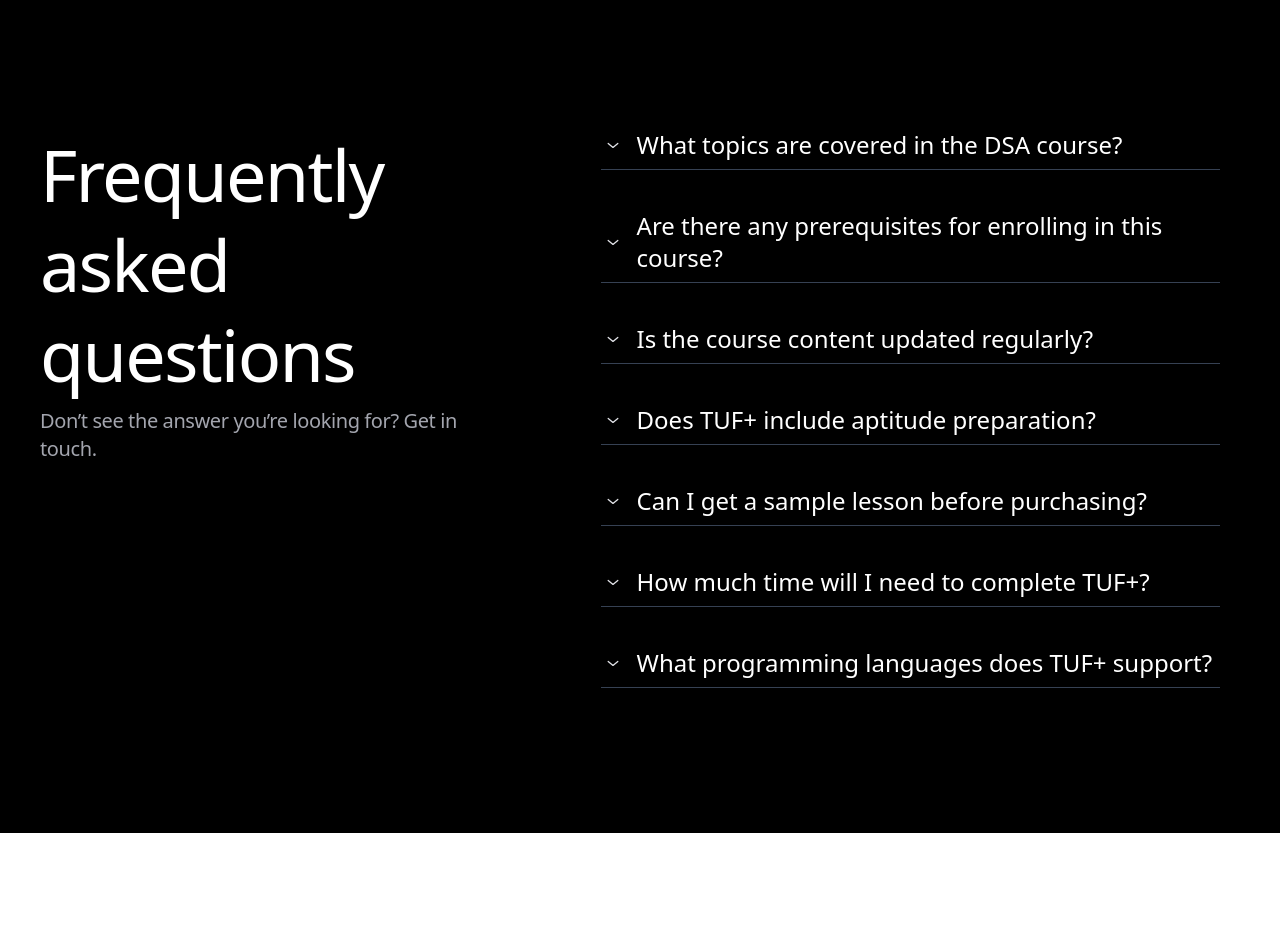
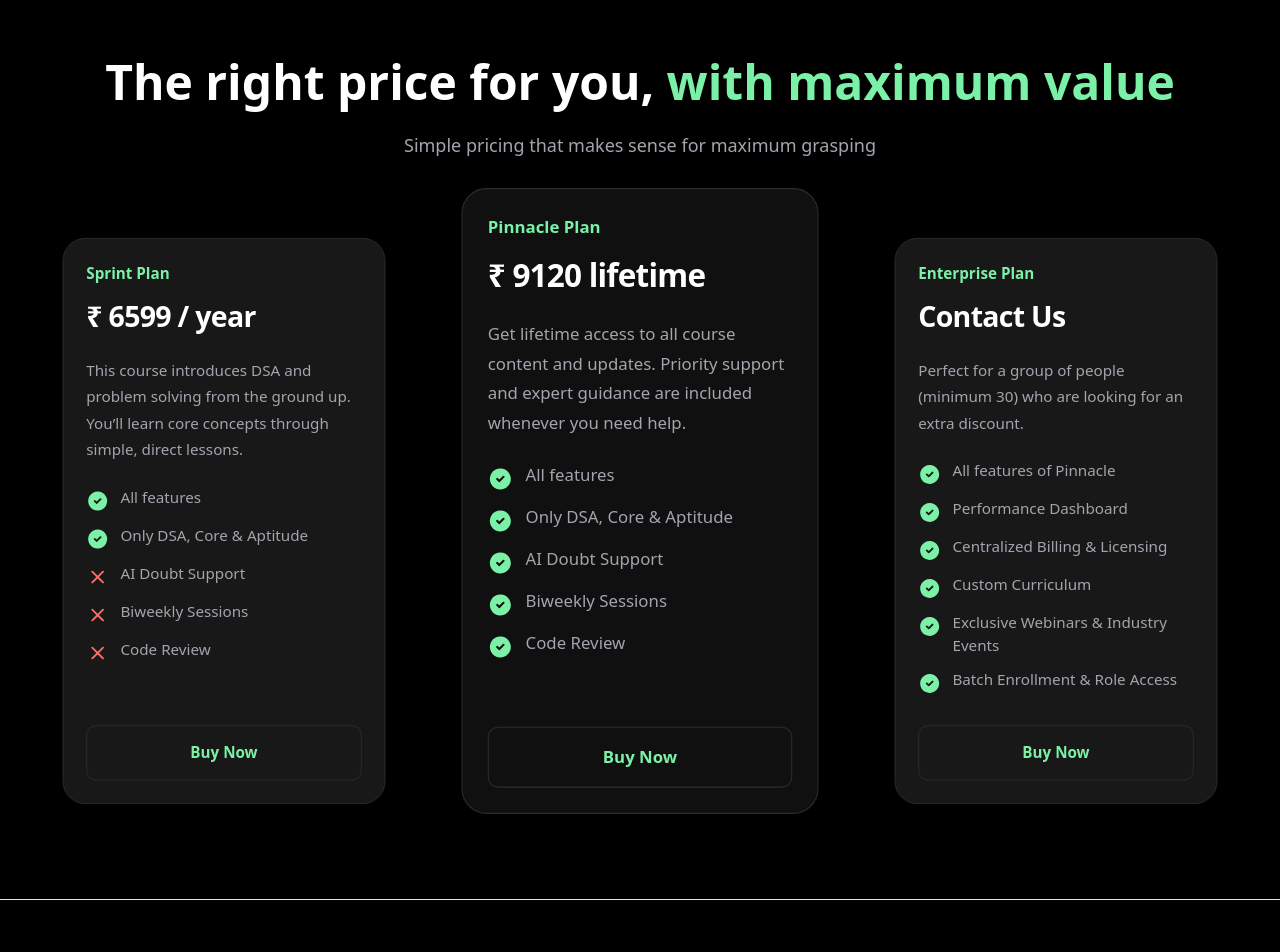
Before and after one commit to ArthKulkarni93/TUF-, a React (Vite) app: page / in a window 1280 px wide. Shown: the part 1820-2772 px from the top of the page. Before the commit the page ends 2653 px from the top, so only its background shows below. Built offline with nearby package versions, Linux system fonts and the light colour scheme.

Commit message:
plan cards done

```diff
--- a/src/App.tsx
+++ b/src/App.tsx
@@ -1,6 +1,7 @@
 // import { Button } from "@/components/ui/button"
 import Services from "./components/section/Services"
 import FAQ from "./components/section/FAQ"
+import Plan from "./components/section/Plans"
 
 function App() {
   return (
@@ -12,6 +13,8 @@ function App() {
       <hr className="bg-white"/>
       <Services />
       <hr className="bg-white"/>
+      <Plan/>
+      <hr className="bg-white"/>
       <FAQ/>
 
     </div>
@@ -19,3 +22,6 @@ function App() {
 }
 
 export default App
+//testimonial section
+// hero section
+// bento
--- /dev/null
+++ b/src/components/section/Plans.tsx
@@ -0,0 +1,113 @@
+export default function Plans() {
+  const features = [
+    {
+      name: "Sprint Plan",
+      price: "₹ 6599 / year",
+      features: [
+        { label: "All features", included: true },
+        { label: "Only DSA, Core & Aptitude", included: true },
+        { label: "AI Doubt Support", included: false },
+        { label: "Biweekly Sessions", included: false },
+        { label: "Code Review", included: false },
+      ],
+      bg: "bg-[#181818]",
+      highlight: false,
+    },
+    {
+      name: "Pinnacle Plan",
+      price: "₹ 9120 lifetime",
+      features: [
+        { label: "All features", included: true },
+        { label: "Only DSA, Core & Aptitude", included: true },
+        { label: "AI Doubt Support", included: true },
+        { label: "Biweekly Sessions", included: true },
+        { label: "Code Review", included: true },
+      ],
+      bg: "bg-[#101010]",
+      highlight: true,
+    },
+    {
+      name: "Enterprise Plan",
+      price: "Contact Us",
+      features: [
+        { label: "All features of Pinnacle", included: true },
+        { label: "Performance Dashboard", included: true },
+        { label: "Centralized Billing & Licensing", included: true },
+        { label: "Custom Curriculum", included: true },
+        { label: "Exclusive Webinars & Industry Events", included: true },
+        { label: "Batch Enrollment & Role Access", included: true },
+      ],
+      bg: "bg-[#181818]",
+      highlight: false,
+    },
+  ];
+
+  return (
+    <div className="w-full bg-black py-20 px-4">
+      <div className="text-white w-full mx-auto text-center px-4">
+        <div className="mx-auto text-3xl md:text-4xl lg:text-5xl font-bold leading-snug max-w-[90%] sm:max-w-[450px] md:max-w-[650px] lg:max-w-full">
+          <span>The right price for you, </span>
+          <span className="text-green-300">with maximum value</span>
+        </div>
+        <div className="text-[#a3a5ae] text-center text-base md:text-lg max-w-[90%] sm:max-w-[450px] md:max-w-[600px] lg:max-w-[700px] mx-auto mt-4">
+          Simple pricing that makes sense for maximum grasping
+        </div>
+      </div>
+
+      <div className="grid grid-cols-1 md:grid-cols-3 gap-8 max-w-7xl mx-auto mt-16 px-4">
+        {features.map((plan, index) => (
+          <div
+            key={index}
+            className={`text-white border border-[#2c2c2c] rounded-3xl ${plan.bg} w-full max-w-[340px] mx-auto p-6 flex flex-col justify-between ${
+              plan.highlight ? "md:scale-105 shadow-2xl md:relative md:top-[-20px]" : "md:scale-95"
+            } transition-transform duration-500`}
+          >
+            <div>
+              <div className="text-green-300 text-md font-semibold mb-4">
+                {plan.name}
+              </div>
+              <div className="text-white text-2xl md:text-3xl font-bold tracking-tight mb-6">
+                {plan.price}
+              </div>
+              <div className="text-[#a3a5ae] text-sm md:text-base leading-7 mb-6">
+                {plan.name === "Sprint Plan"
+                  ? "This course introduces DSA and problem solving from the ground up. You’ll learn core concepts through simple, direct lessons."
+                  : plan.name === "Pinnacle Plan"
+                  ? "Get lifetime access to all course content and updates. Priority support and expert guidance are included whenever you need help."
+                  : "Perfect for a group of people (minimum 30) who are looking for an extra discount."}
+              </div>
+              <div className="flex flex-col gap-y-3">
+                {plan.features.map((feature, i) => (
+                  <div key={i} className="flex items-start gap-x-3">
+                    <svg
+                      xmlns="http://www.w3.org/2000/svg"
+                      width="24"
+                      height="24"
+                      viewBox="0 0 24 24"
+                      fill={feature.included ? "#7bf1a8" : "#ff6b6b"}
+                      className="shrink-0 w-6 h-6 mt-1"
+                    >
+                      <path
+                        d={
+                          feature.included
+                            ? "M17 3.34a10 10 0 1 1 -14.995 8.984l-.005 -.324l.005 -.324a10 10 0 0 1 14.995 -8.336zm-1.293 5.953a1 1 0 0 0 -1.32 -.083l-.094 .083l-3.293 3.292l-1.293 -1.292l-.094 -.083a1 1 0 0 0 -1.403 1.403l.083 .094l2 2l.094 .083a1 1 0 0 0 1.226 0l.094 -.083l4 -4l.083 -.094a1 1 0 0 0 -.083 -1.32z"
+                            : "M12 10.586l4.95-4.95a1 1 0 1 1 1.414 1.414L13.414 12l4.95 4.95a1 1 0 0 1-1.414 1.414L12 13.414l-4.95 4.95a1 1 0 0 1-1.414-1.414L10.586 12l-4.95-4.95A1 1 0 1 1 7.05 5.636L12 10.586z"
+                        }
+                      />
+                    </svg>
+                    <span className="text-sm md:text-base text-[#a3a5ae]">
+                      {feature.label}
+                    </span>
+                  </div>
+                ))}
+              </div>
+            </div>
+            <button className="mt-8 text-green-300 text-center border border-[#2c2c2c] rounded-lg p-4 w-full font-semibold hover:bg-green-300 hover:text-black transition-colors duration-200">
+              Buy Now
+            </button>
+          </div>
+        ))}
+      </div>
+    </div>
+  );
+}
--- a/src/components/section/Services.tsx
+++ b/src/components/section/Services.tsx
@@ -32,7 +32,7 @@ export default function Services() {
         {/* Card 1 */}
         <div className="relative h-90 md:h-96 w-70 md:w-72 flex-shrink-0 ml-4 md:ml-10 hover:-translate-y-8 transition-transform duration-300 z-20">
           <img className="h-full w-full object-cover rounded-lg" src="https://res.cloudinary.com/dh626d9by/image/upload/v1751728709/DSA1_mmxh1m.png" alt="DSA" />
-          <span className="absolute p-6 inset-0 flex text-white text-18 leading-tight tracking-tight drop-shadow-lg">Data Structures & Algo</span>
+          <span className="absolute p-6 inset-0 flex text-white text-18 leading-tight tracking-tight drop-shadow-lg font-bold">Data Structures & Algo</span>
           <span className="absolute hidden md:block inset-y-14 inset-x-6 flex text-[#a3a5ae] text-15 tracking-tight leading-snug drop-shadow-lg">
             Master problem-solving techniques and optimize code efficiency.
           </span>
@@ -40,32 +40,32 @@ export default function Services() {
 
         {/* Card 2 */}
         <div className="relative h-90 md:h-96 w-70 md:w-72 flex-shrink-0 hover:-translate-y-8 transition-transform duration-300 z-20">
-          <img className="h-full w-full object-cover rounded-lg" src="https://res.cloudinary.com/dh626d9by/image/upload/v1751728723/core_kyaeol.png" alt="Core Subjects" />
-          <span className="absolute p-6 inset-0 flex text-white text-18 leading-tight tracking-tight drop-shadow-lg">Core Subjects</span>
+          <img className="h-full w-full object-cover rounded-lg" src="https://res.cloudinary.com/dh626d9by/image/upload/v1751745319/System_Design_gxsj2h.png" alt="System Design" />
+          <span className="absolute p-6 inset-0 flex text-white text-18 leading-tight tracking-tight drop-shadow-lg font-bold">System Design</span>
           <span className="absolute hidden md:block inset-y-14 inset-x-6 flex text-[#a3a5ae] text-15 tracking-tight leading-snug drop-shadow-lg">
-            Strengthen technical foundations with our curated core subject modules for knowledge building.
+            Architect scalable solutions and design robust systems using our systematic approach.
           </span>
         </div>
 
         {/* Card 3 */}
         <div className="relative h-90 md:h-96 w-70 md:w-72 flex-shrink-0 hover:-translate-y-8 transition-transform duration-300 z-20">
           <img className="h-full w-full object-cover rounded-lg" src="https://res.cloudinary.com/dh626d9by/image/upload/v1751728685/premium1_jjz5ib.png" alt="Premium" />
-          <span className="absolute p-6 inset-0 flex text-white text-18 leading-tight tracking-tight drop-shadow-lg">Premium</span>
+          <span className="absolute p-6 inset-0 flex text-white text-18 leading-tight tracking-tight drop-shadow-lg font-bold">Premium</span>
         </div>
 
         {/* Card 4 */}
         <div className="relative h-90 md:h-96 w-70 md:w-72 flex-shrink-0 hover:-translate-y-8 transition-transform duration-300 z-20">
-          <img className="h-full w-full object-cover rounded-lg" src="https://res.cloudinary.com/dh626d9by/image/upload/v1751728709/DSA1_mmxh1m.png" alt="System Design" />
-          <span className="absolute p-6 inset-0 flex text-white text-18 leading-tight tracking-tight drop-shadow-lg">System Design</span>
+          <img className="h-full w-full object-cover rounded-lg" src="https://res.cloudinary.com/dh626d9by/image/upload/v1751728723/core_kyaeol.png" alt="Core Subjects" />
+          <span className="absolute p-6 inset-0 flex text-white text-18 leading-tight tracking-tight drop-shadow-lg font-bold">Core Subjects</span>
           <span className="absolute hidden md:block inset-y-14 inset-x-6 flex text-[#a3a5ae] text-15 tracking-tight leading-snug drop-shadow-lg">
-            Architect scalable solutions and design robust systems using our systematic approach.
+            Strengthen technical foundations with our curated core subject modules for knowledge building.
           </span>
         </div>
 
         {/* Card 5 */}
         <div className="relative h-90 md:h-96 w-70 md:w-72 flex-shrink-0 opacity-80 -mr-10 md:-mr-20 hover:-translate-y-8 transition-transform duration-300 z-20">
-          <img className="h-full w-full object-cover rounded-lg" src="https://res.cloudinary.com/dh626d9by/image/upload/v1751728723/core_kyaeol.png" alt="Aptitude" />
-          <span className="absolute p-6 inset-0 flex text-white text-18 leading-tight tracking-tight drop-shadow-lg">Aptitude</span>
+          <img className="h-full w-full object-cover rounded-lg" src="https://res.cloudinary.com/dh626d9by/image/upload/v1751745324/Apti_adcjlt.png" alt="Aptitude" />
+          <span className="absolute p-6 inset-0 flex text-white text-18 leading-tight tracking-tight drop-shadow-lg font-bold">Aptitude</span>
           <span className="absolute hidden md:block inset-y-14 inset-x-6 flex text-[#a3a5ae] text-15 tracking-tight leading-snug drop-shadow-lg">
             Enhance logical reasoning and quantitative skills through our structured development program.
           </span>
```
Also changed, not shown: 2 other files (tests, documents, lock files or other folders).
